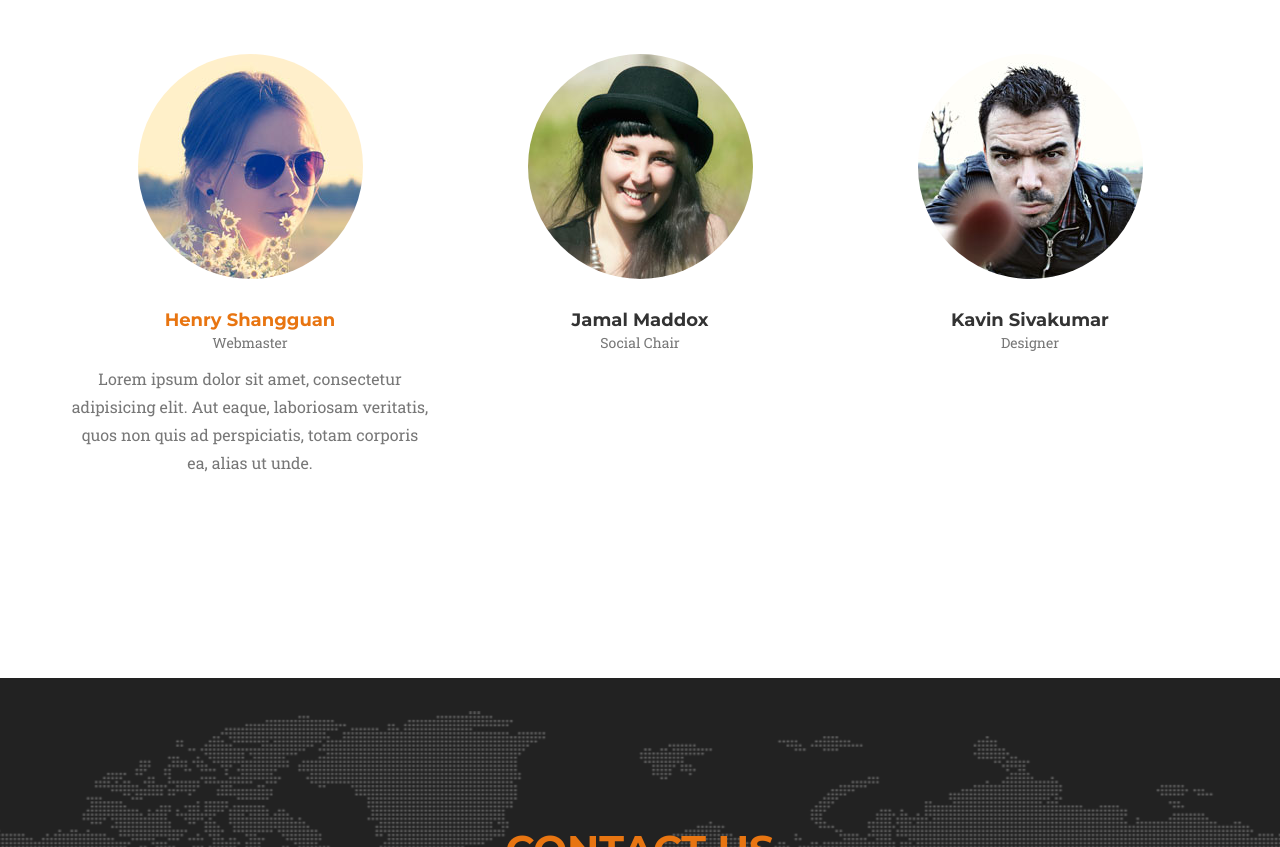
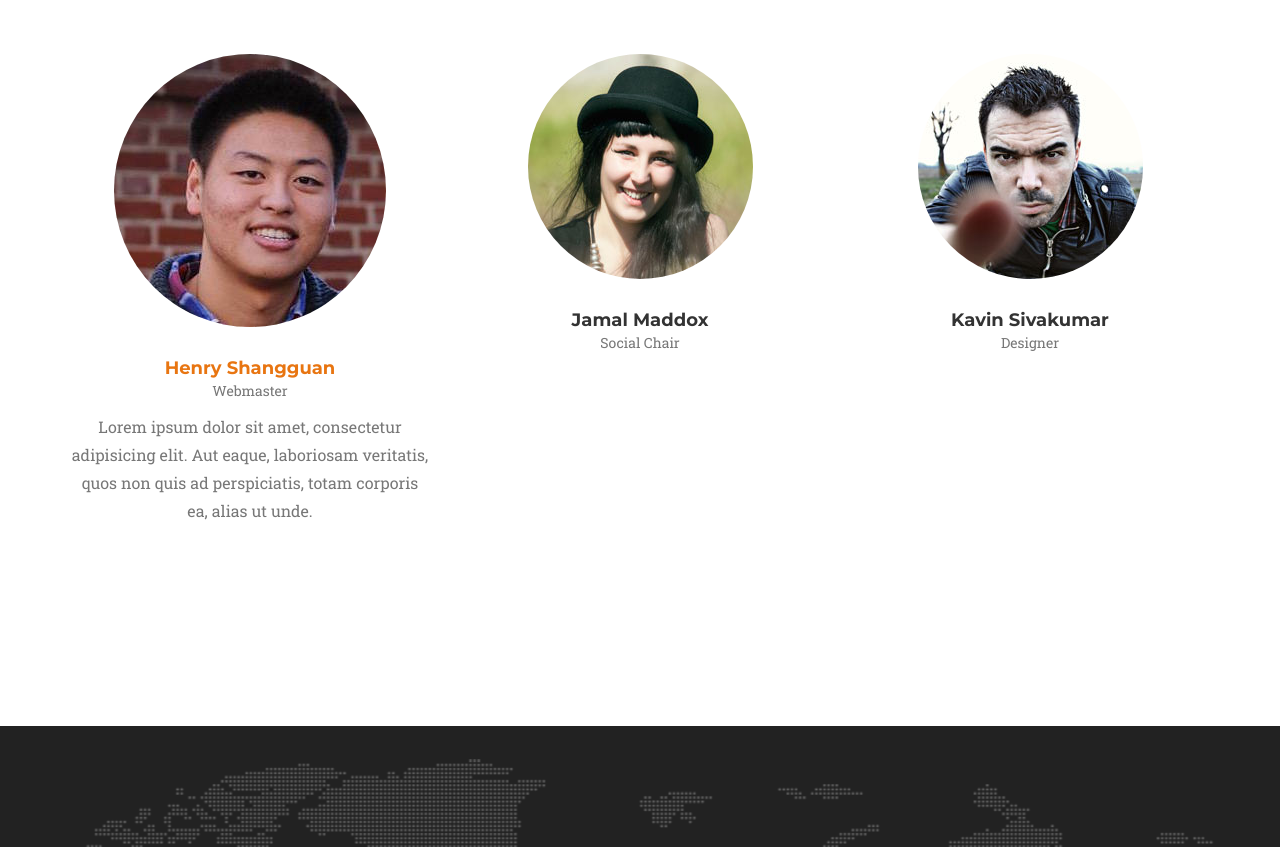
Before and after one commit to henryshangguan/PAAWebsite, a plain HTML site: page index.html in a window 1280 px wide. Shown: the part 2740-3587 px from the top of the page. Drawn offline with nearby package versions, Linux system fonts and the light colour scheme; a web font is replaced by a local one.

Commit message:
Final change 2/6

```diff
--- a/index.html
+++ b/index.html
@@ -212,7 +212,7 @@
             <div class="row">
                 <div class="col-sm-4">
                     <div class="team-member">
-                        <img src="img/team/3.jpg" class="img-responsive img-circle" alt="">
+                        <img src="img/team/henryshangguan.jpg" class="img-responsive img-circle" alt="">
                         <h4><a href="henryshangguan.me">Henry Shangguan</a></h4>
                         <p class="text-muted">Webmaster</p>
                         <p class="large text-muted">Lorem ipsum dolor sit amet, consectetur adipisicing elit. Aut eaque, laboriosam veritatis, quos non quis ad perspiciatis, totam corporis ea, alias ut unde.</p>
```
Also changed, not shown: img/team/henryshangguan.jpg (added), 2 other files.
